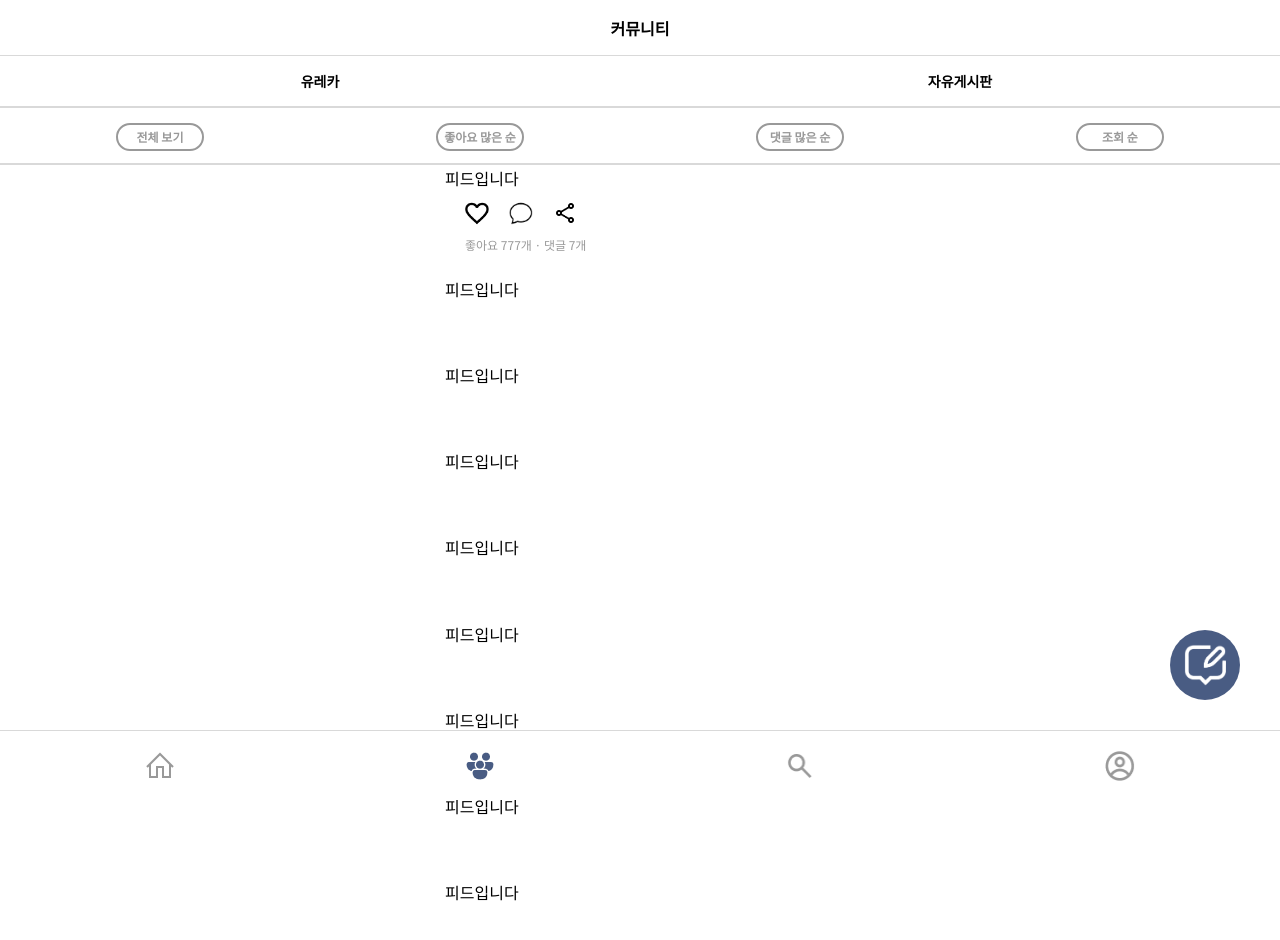
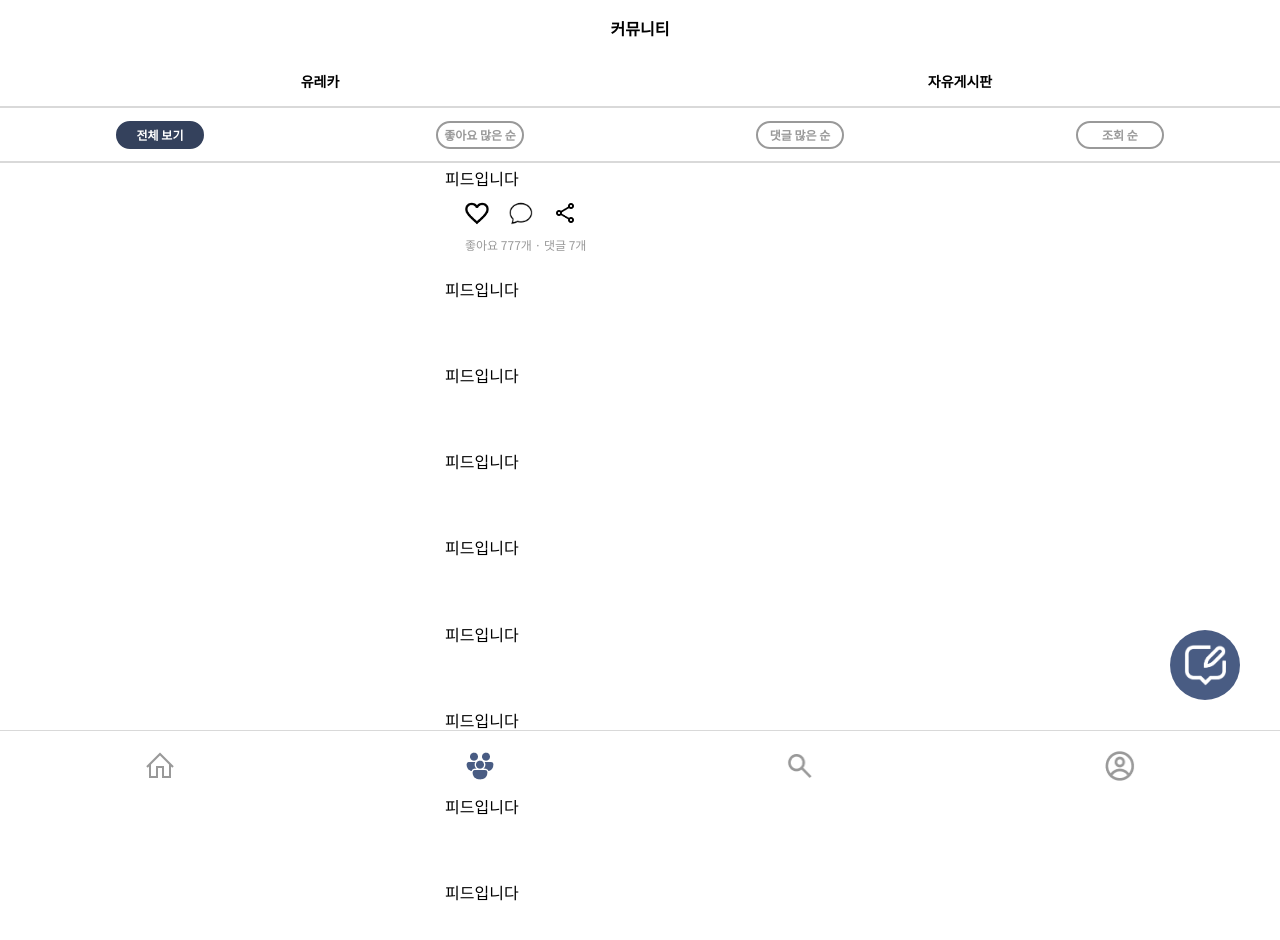
Before and after one commit to Jungu12/Heulgit, a React (Create React App) app in the folder frontend/: page /community in a window 1280 px wide. Shown: the top 940 px of the page. Built offline with nearby package versions, Linux system fonts and the light colour scheme.

Commit message:
fix(freeboard): 자유게시판 페이지 퍼블리싱
CommunityCategory.tsx 수정
-

```diff
--- a/frontend/src/components/community/CommunityCategory.tsx
+++ b/frontend/src/components/community/CommunityCategory.tsx
@@ -17,7 +17,7 @@ const StyledCategoryContainer = styled.div`
 	top: 55px;
 
 	border-bottom: solid 2px ${colors.greyScale.grey3};
-	/* background-color: #ffffff; */
+	background-color: #ffffff;
 `;
 
 // 커뮤니티 선택 버튼
--- a/frontend/src/components/community/FilterCategory.tsx
+++ b/frontend/src/components/community/FilterCategory.tsx
@@ -1,28 +1,26 @@
 import { colors } from '@constants/colors';
-import React from 'react';
-import { useNavigate } from 'react-router-dom';
+import React, { useState } from 'react';
+// import { useNavigate } from 'react-router-dom';
 import { styled } from 'styled-components';
 
 // 필터 카테고리 컨테이너
-const StyledFilterContainder = styled.div`
+const StyledFilterContainer = styled.div`
 	display: flex;
 	position: fixed;
 	justify-content: space-around;
 	align-items: center;
 	z-index: 50;
-
 	width: 100%;
 	height: 55px;
-
-	top: 110px;
-
+	top: 108px;
 	border-bottom: solid 2px ${colors.greyScale.grey3};
+	background-color: white;
 	/* background-color: #ffffff; */
 `;
 
 // 필터 버튼
-const StyledFilterButton = styled.button`
-	color: ${colors.greyScale.grey4};
+const StyledFilterButton = styled.button<{ active: boolean }>`
+	color: ${({ active }) => (active ? 'white' : colors.greyScale.grey4)};
 	font-size: 12px;
 	font-weight: 600;
 
@@ -30,29 +28,36 @@ const StyledFilterButton = styled.button`
 	width: 88px;
 	height: 28px;
 
-	border: solid 2px ${colors.greyScale.grey4};
+	border: solid 2px
+		${({ active }) =>
+			active ? colors.primary.primatyDark : colors.greyScale.grey4};
 	border-radius: 36px;
-	background-color: white;
+
+	background-color: ${({ active }) =>
+		active ? colors.primary.primatyDark : 'white'};
 `;
 
 const FilterCategory = () => {
-	const navigation = useNavigate();
+	// const navigation = useNavigate();
+	const categories = ['전체 보기', '좋아요 많은 순', '댓글 많은 순', '조회 순'];
+	const [button, setButton] = useState('전체 보기');
+
+	const toggleActive = (category: string) => {
+		setButton(category === button ? '전체 보기' : category);
+	};
 
 	return (
-		<StyledFilterContainder>
-			<StyledFilterButton onClick={() => navigation('/')}>
-				전체 보기
-			</StyledFilterButton>
-			<StyledFilterButton onClick={() => navigation('/')}>
-				좋아요 많은 순
-			</StyledFilterButton>
-			<StyledFilterButton onClick={() => navigation('/')}>
-				댓글 많은 순
-			</StyledFilterButton>
-			<StyledFilterButton onClick={() => navigation('/')}>
-				조회 순
-			</StyledFilterButton>
-		</StyledFilterContainder>
+		<StyledFilterContainer>
+			{categories.map((item, idx) => (
+				<StyledFilterButton
+					key={idx}
+					active={item === button}
+					onClick={() => toggleActive(item)}
+				>
+					{item}
+				</StyledFilterButton>
+			))}
+		</StyledFilterContainer>
 	);
 };
 
```
